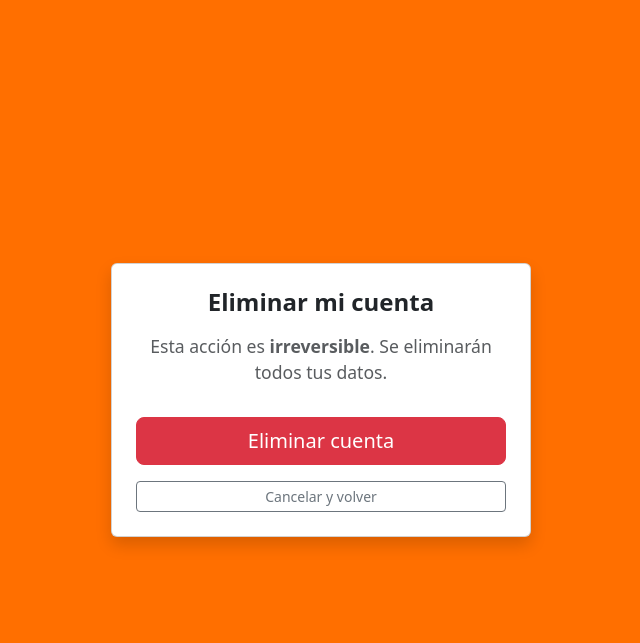
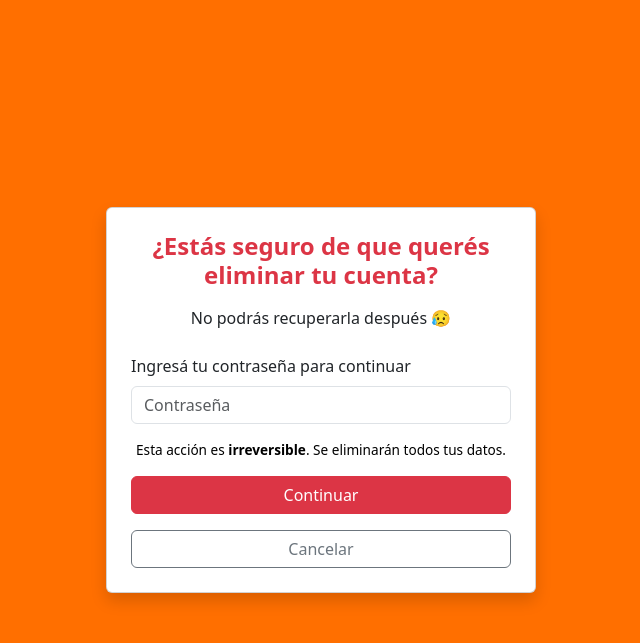
Before and after one commit to geronimo12322/RappiFarma, a PHP site: page /eliminarCuenta.php in a window 1280 px wide. Shown: the top 643 px of the page, without its empty margins (319-959 px from the left). Run offline with PHP 8.4, Linux system fonts and the light colour scheme; the visitor is signed in with stand-in values (Sample User, id 1).

Commit message:
Add files via upload

```diff
--- a/eliminarCuenta.php
+++ b/eliminarCuenta.php
@@ -1,7 +1,7 @@
 <?php
 session_start();
 
-// Si no hay usuario logueado, redirigir al login
+// Si no hay usuario logueado, redirigimos
 if (!isset($_SESSION['user_id'])) {
     header("Location: index.php");
     exit;
@@ -13,82 +13,56 @@ if (!isset($_SESSION['user_id'])) {
 <head>
     <meta charset="UTF-8">
     <meta name="viewport" content="width=device-width, initial-scale=1">
+
     <title>Eliminar mi cuenta</title>
     <link href="https://cdn.jsdelivr.net/npm/bootstrap@5.3.2/dist/css/bootstrap.min.css" rel="stylesheet">
+
     <style>
         body { background-color: #ff6f00; }
+          .mensaje-eliminar {
+            font-size: 0.85rem;
+            color: #000;
+            font-weight: 500;
+}
+
     </style>
 </head>
+
 <body>
 
 <div class="container d-flex flex-column justify-content-center align-items-center min-vh-100">
-    <div class="card shadow p-4 text-center" style="max-width: 420px; width: 100%;">
-        <h4 class="fw-bold">Eliminar mi cuenta</h4>
-        <p class="text-muted mt-2" style="font-size: 1.1rem;">
-            Esta acción es <b>irreversible</b>. Se eliminarán todos tus datos.
+    <div class="card shadow p-4 text-center" style="max-width: 430px; width: 100%;">
+
+        <h4 class="fw-bold text-danger">¿Estás seguro de que querés eliminar tu cuenta?</h4>
+        <p class="mt-2 mb-4">
+            No podrás recuperarla después 😥
         </p>
 
-        <!-- Botón principal -->
-        <button class="btn btn-danger btn-lg mt-3 w-100" data-bs-toggle="modal" data-bs-target="#confirmarModal">
-            Eliminar cuenta
-        </button>
+        <form action="eliminar_cuenta_accion.php" method="POST" class="w-100">
+            <input type="hidden" name="id_usuario" value="<?= $_SESSION['user_id']; ?>">
 
-        <a href="home_usuario.php" class="btn btn-outline-secondary btn-sm mt-3 w-100">
-            Cancelar y volver
+            <div class="mb-3 text-start">
+                <label class="form-label">Ingresá tu contraseña para continuar</label>
+                <input type="password" class="form-control" name="passwordConfirm" required placeholder="Contraseña">
+
+                <?php if (isset($_SESSION['error'])): ?>
+                    <small class="text-danger"><?= $_SESSION['error']; ?></small>
+                    <?php unset($_SESSION['error']); ?>
+                <?php endif; ?>
+            </div>
+
+            <p class="mensaje-eliminar mb-3">
+               Esta acción es <b>irreversible</b>. Se eliminarán todos tus datos.
+            </p>
+            <button type="submit" class="btn btn-danger w-100">Continuar</button>
+        </form>
+
+        <a href="home_usuario.php" class="btn btn-outline-secondary w-100 mt-3">
+            Cancelar
         </a>
+
     </div>
 </div>
-
-<!-- Modal -->
-<div class="modal fade" id="confirmarModal" tabindex="-1" aria-hidden="true">
-  <div class="modal-dialog modal-dialog-centered">
-    <div class="modal-content">
-
-      <div class="modal-header">
-        <h5 class="modal-title text-danger fw-bold">Confirmar eliminación</h5>
-        <button type="button" class="btn-close" data-bs-dismiss="modal"></button>
-      </div>
-
-      <div class="modal-body text-center">
-        <p>¿Estás seguro de que querés eliminar tu cuenta?</p>
-        <p class="fw-semibold text-danger">No podrás recuperarla después 😥</p>
-
-        <!-- Formulario -->
-        <form id="eliminarForm" action="eliminar_cuenta_accion.php" method="POST" class="w-100 mt-3">
-            <input type="hidden" name="id_usuario" value="<?php echo $_SESSION['user_id']; ?>">
-
-            <div class="mb-3 text-start">
-                <label for="passwordConfirm" class="form-label">Ingresá tu contraseña para confirmar</label>
-                <input type="password" class="form-control" id="passwordConfirm" name="passwordConfirm" placeholder="Contraseña">
-                <small id="passwordError" class="text-danger d-none">Debes completar este campo</small>
-            </div>
-
-            <button type="submit" class="btn btn-danger w-100">Sí, eliminar definitivamente</button>
-        </form>
-
-        <button class="btn btn-secondary w-100 mt-2" data-bs-dismiss="modal">Cancelar</button>
-      </div>
-
-    </div>
-  </div>
-</div>
-
-<script>
-  // Validación del campo contraseña
-  const form = document.getElementById('eliminarForm');
-  const passwordInput = document.getElementById('passwordConfirm');
-  const passwordError = document.getElementById('passwordError');
-
-  form.addEventListener('submit', function(e) {
-    if(passwordInput.value.trim() === "") {
-      e.preventDefault();
-      passwordError.classList.remove('d-none');
-      passwordInput.focus();
-    } else {
-      passwordError.classList.add('d-none');
-    }
-  });
-</script>
 
 <script src="https://cdn.jsdelivr.net/npm/bootstrap@5.3.2/dist/js/bootstrap.bundle.min.js"></script>
 
```
Also changed, not shown: eliminar_cuenta_accion.php (+17 -22 lines).
